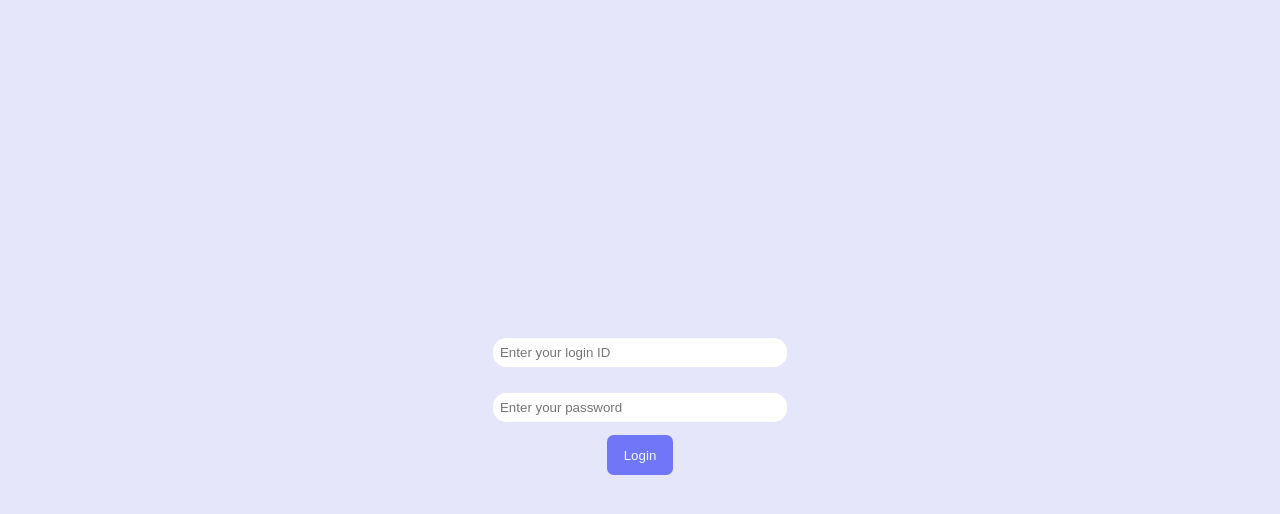
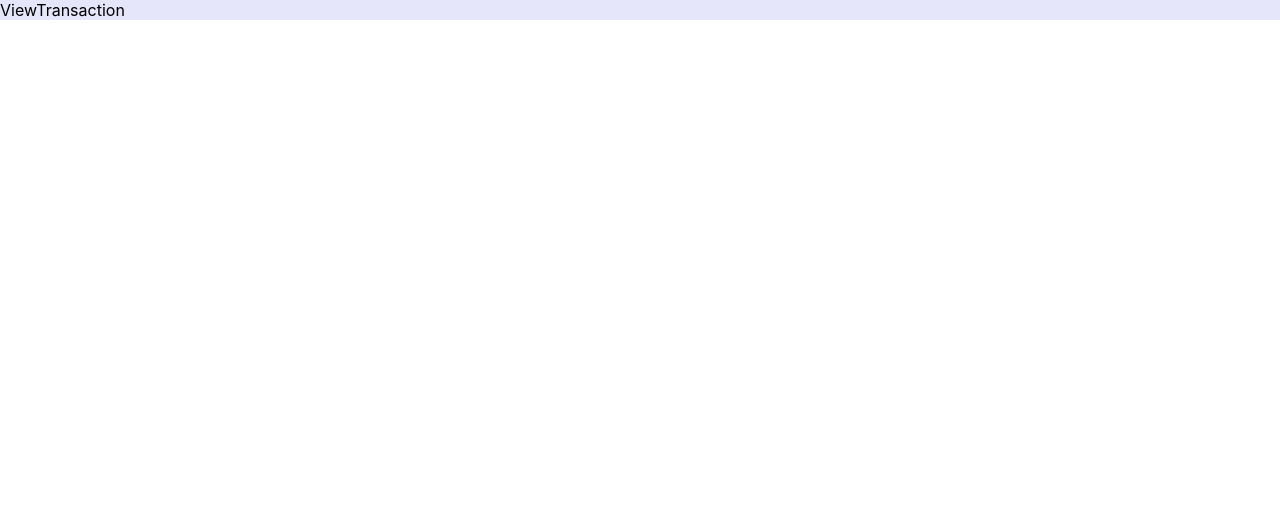
Before and after one commit to ameyzing09/banking-system-frontend, a React (Create React App) app: page / in a window 1280 px wide. Shown: the top 514 px of the page. Built offline with nearby package versions, Linux system fonts and the light colour scheme.

Commit message:
Added viewtransaction component skeleton

```diff
--- a/src/App.js
+++ b/src/App.js
@@ -7,6 +7,7 @@ import "./App.css";
 import Login from "./components/Login/Login";
 import Dashboard from "./components/Dashboard/Dashboard";
 import AccountOpening from "./components/AccountOpening/AccountOpening";
+import ViewTransaction from "./components/ViewTransaction/ViewTransaction";
 
 function App() {
   const [loginData, setLoginData] = useState({});
@@ -19,12 +20,13 @@ function App() {
             exact
             path='/'
             element={
-              <Login
-                loginData={loginData}
-                setLoginData={setLoginData}
-                userLoggedIn={userLoggedIn}
-                setUserLoggedIn={setUserLoggedIn}
-              />
+              // <Login
+              //   loginData={loginData}
+              //   setLoginData={setLoginData}
+              //   userLoggedIn={userLoggedIn}
+              //   setUserLoggedIn={setUserLoggedIn}
+              // />
+              <ViewTransaction/>
             }
           />
           <Route path='dashboard' element={<Dashboard />} exact/>
--- /dev/null
+++ b/src/components/ViewTransaction/ViewTransaction.jsx
@@ -0,0 +1,11 @@
+import React from 'react'
+
+function ViewTransaction() {
+  return (
+    <div>
+        ViewTransaction
+    </div>
+  )
+}
+
+export default ViewTransaction
```
Also changed, not shown: src/components/ViewTransaction/ViewTransaction.css (added).
